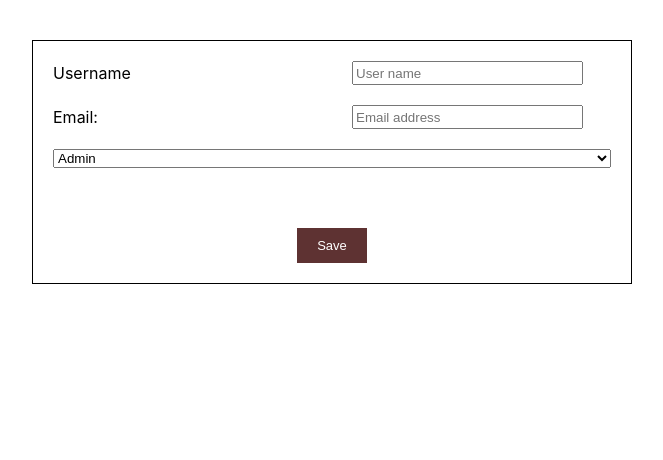
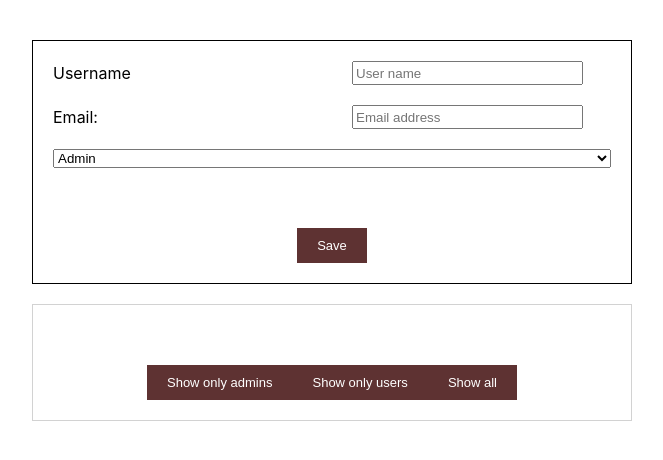
Before and after one commit to tycoonkabuzi/userFormReact, a React (Vite) app: page / in a window 1280 px wide. Shown: the top 460 px of the page, without its empty margins (308-971 px from the left). Built offline with nearby package versions, Linux system fonts and the light colour scheme.

Commit message:
output added

```diff
--- a/src/App.jsx
+++ b/src/App.jsx
@@ -19,7 +19,10 @@ function App() {
         setFormData={setFormData}
         setFormDataArray={setFormDataArray}
       />
-      <DisplayUserData formDataArray={formDataArray} />
+      <DisplayUserData
+        formDataArray={formDataArray}
+        setFormDataArray={setFormDataArray}
+      />
     </>
   );
 }
--- a/src/DisplayUserData.css
+++ b/src/DisplayUserData.css
@@ -1,10 +1,22 @@
 .main {
+  border: 1px rgb(210, 210, 210) solid;
+  max-width: 600px;
+  padding: 20px 40px;
+  margin: auto;
+  margin-top: 20px;
+  box-sizing: border-box;
+}
+.main-list {
   color: rgb(102, 102, 102);
   box-sizing: border-box;
-  width: 600px;
+  width: 100%;
   border: 1px rgb(210, 210, 210) solid;
   padding: 20px 40px;
   text-align: left;
   margin: auto;
   margin-top: 20px;
 }
+.main-list:hover {
+  background-color: rgb(117, 97, 97);
+  color: white;
+}
--- a/src/DisplayUserData.jsx
+++ b/src/DisplayUserData.jsx
@@ -1,12 +1,45 @@
+import { useState } from "react";
 import "./DisplayUserData.css";
-const DisplayUserData = ({ formDataArray }) => {
-  console.log(formDataArray[1]);
-  return formDataArray.map((formElement, index) => (
-    <div className="main" key={index}>
-      <p>Username: {formElement.username}</p>
-      <p>Email: {formElement.email} </p>
-      <p>Account Type: {formElement.select}</p>
+const DisplayUserData = ({ formDataArray, setFormDataArray }) => {
+  //console.log(Array.isArray(formDataArray));
+  const [gather, setGather] = useState([]);
+  const deleteListElement = (theIndex) => {
+    const updatedArray = formDataArray.slice();
+    updatedArray.splice(theIndex, 1);
+    setFormDataArray(updatedArray);
+  };
+  const filterValues = (action) => {
+    if (action == "admin") {
+      const adminsArray = formDataArray.filter(
+        (item) => item.select === "Admin"
+      );
+      setGather(adminsArray);
+    } else if (action == "standard") {
+      const adminsArray = formDataArray.filter(
+        (item) => item.select === "Standard"
+      );
+      setGather(adminsArray);
+    } else {
+      gather(formDataArray);
+    }
+  };
+  return (
+    <div className="main">
+      <button onClick={() => filterValues("admin")}>Show only admins</button>
+      <button onClick={() => filterValues("standard")}>Show only users</button>
+      <button>Show all</button>
+      {gather.map((formElement, index) => (
+        <div
+          className="main-list"
+          key={index}
+          onClick={() => deleteListElement(index)}
+        >
+          <p>Username: {formElement.username}</p>
+          <p>Email: {formElement.email} </p>
+          <p>Account Type: {formElement.select}</p>
+        </div>
+      ))}
     </div>
-  ));
+  );
 };
 export default DisplayUserData;
```
